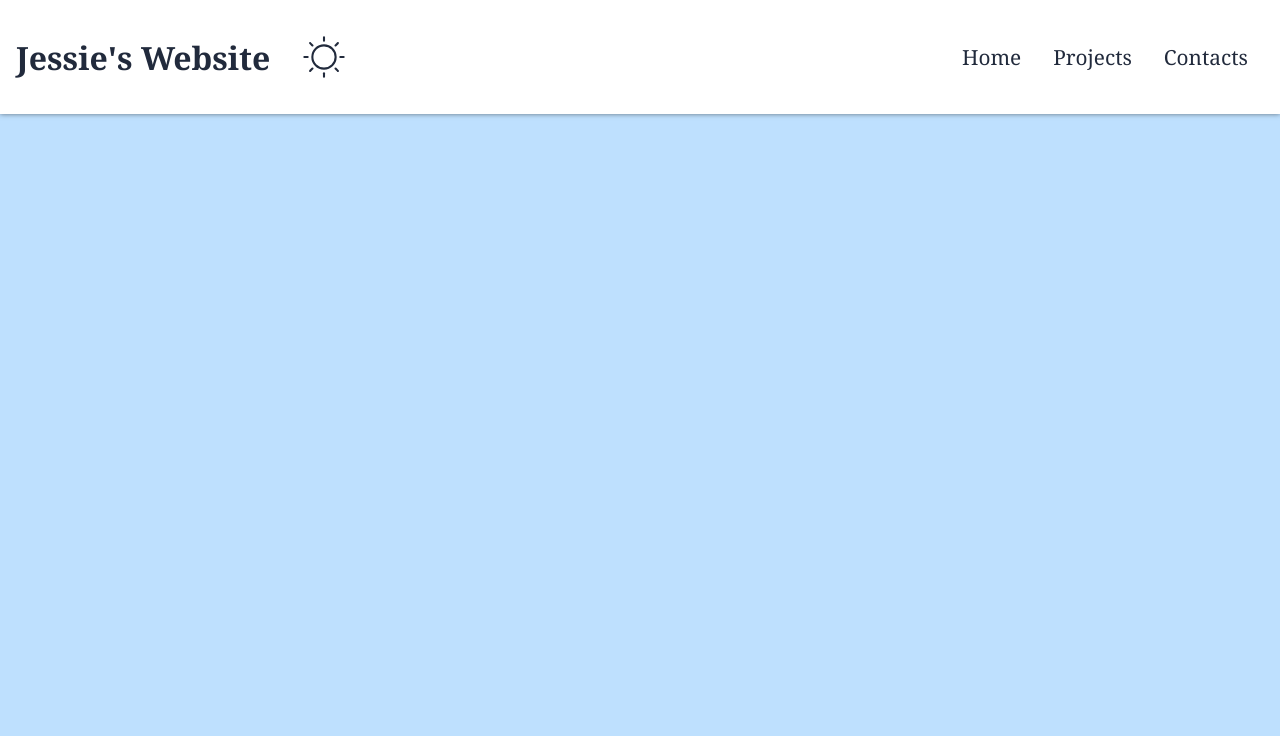
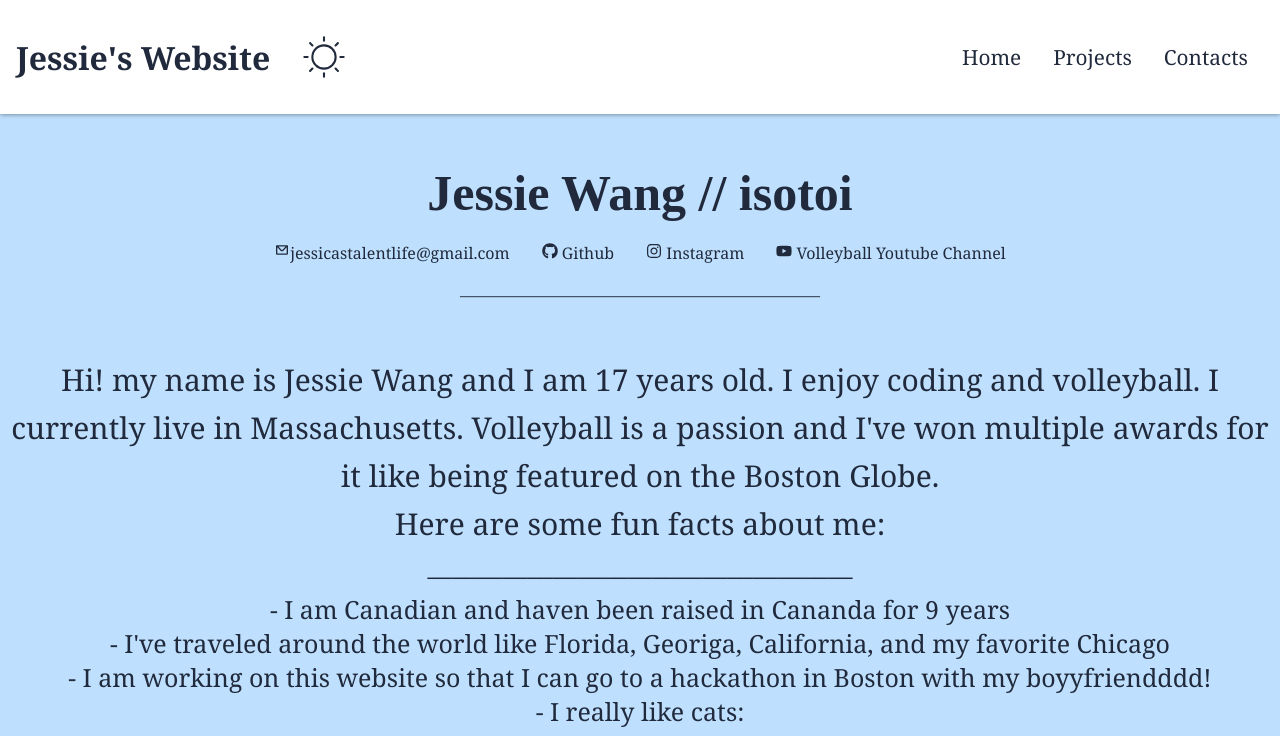
Before and after one commit to Is0toi/My-Website-pt2, a React (Create React App) app in the folder clock/: page / in a window 1280 px wide. Shown: the top 736 px of the page. Built offline with nearby package versions, Linux system fonts and the light colour scheme.

Commit message:
Contacts fixed

```diff
--- a/clock/src/App.jsx
+++ b/clock/src/App.jsx
@@ -15,10 +15,12 @@ function App() {
         <div className={isDark ? "dark" : "light"}>
             <NavBar isDark={isDark} setIsDark={setIsDark} />
             <Routes>
-                <Route path="/home" element={<Home />} />
+                <Route path="/" element={<Home />} />
                 <Route path="/projects" element={<Projects />} />
                 <Route path="/contacts" element={<Contacts />} />
             </Routes>
+
+
         </div>
         </Router>
     );
--- a/clock/src/component/Home.jsx
+++ b/clock/src/component/Home.jsx
@@ -1,17 +1,39 @@
 import React from "react";
 import { BrowserRouter as Router, Routes, Route } from "react-router-dom";
 import NavBar from "./NavBar";
-
+import { CgMail } from "react-icons/cg";
+import { FaGithub } from "react-icons/fa";
+import { FaInstagram } from "react-icons/fa";
+import { FaYoutube } from "react-icons/fa";
 
 function Home() {
     return (
         <div>
             <h1 className="home-title"> Jessie Wang // isotoi</h1>
-            <div className = "about-me-text">
+            <div className = "contact">
+                <div className = "contact-section">
+                    <CgMail/>
+                    <p> jessicastalentlife@gmail.com</p>
+                </div>
+                <div >
+                    <FaGithub />
+                   <a href="https://github.com/Is0toi" target="_blank" rel="noopener noreferrer"> Github</a>
+                </div>
+                <div >
+                    <FaInstagram />
+                    <a href="https://www.instagram.com/jessiewang800/" target="_blank" rel="noopener noreferrer"> Instagram</a>
+                </div>
+                <div >
+                    <FaYoutube />
+                    <a href="https://www.youtube.com/@jessiewangvolleyball2026" target="_blank" rel="noopener noreferrer"> Volleyball Youtube Channel</a>
+                </div>
+            </div>
+            <p style={{ textAlign: "center", fontSize: "1rem"}}>–––––––––––––––––––––––––––––––––––––––––––––</p>
+            <div className="about-me-text">
                 <p > Hi! my name is Jessie Wang and I am 17 years old. I enjoy coding and volleyball. I currently live in Massachusetts. Volleyball is a passion and I've won multiple awards for it like being featured on the Boston Globe. </p>
                 <p >Here are some fun facts about me:</p>
             </div>
-            <ul className= "funfacts">
+            <ul className="funfacts">
                 <p>––––––––––––––––––––––––––––––––––</p>
                 <li> I am Canadian and haven been raised in Cananda for 9 years</li>
                 <li> I've traveled around the world like Florida, Georiga, California, and my favorite Chicago</li>
--- a/clock/src/component/NavBar.jsx
+++ b/clock/src/component/NavBar.jsx
@@ -25,7 +25,7 @@ function NavBar({ isDark, setIsDark }) {
                     </div>
 
                     <ul className={isOpen ? "nav-link active" : "nav-link"}>
-                        <li><Link to="/home"> Home</Link></li>
+                        <li><Link to="/"> Home</Link></li>
                         <li><Link to="/projects"> Projects</Link></li>
                         <li><Link to="/contacts"> Contacts</Link></li>
                     </ul>
--- a/clock/src/index.css
+++ b/clock/src/index.css
@@ -153,7 +153,7 @@ header{
 }
 
 .light .nav-link a{
-  color:#212a3c
+  color:#212a3c;
 }
 .dark .nav-link a {
   color: #ffffff;
@@ -221,3 +221,36 @@ header{
   box-shadow: 2px 3px 2px white;
   transition: background-color 0.3 ease, color 0.3s ease;
 }
+
+.light .contact a{
+  color:#212a3c
+}
+.dark .contact a {
+  color: #ffffff;
+}
+
+.dark .contact a:hover {
+  background-color: #2f3d58;
+
+  /* Specific hovers for dark mode */
+}
+
+.contact{
+  display:flex;
+  justify-content: center;
+  align-items: center;
+  gap: 2rem;
+  flex-wrap: wrap;
+  text-align:center;
+  transition: color 0.3s ease;
+  margin-top:20px;
+  margin-bottom:20px;
+}
+
+.contact-section{
+  display: flex;
+}
+
+.dark .contact-section{
+  color:#ffff;
+}
```
